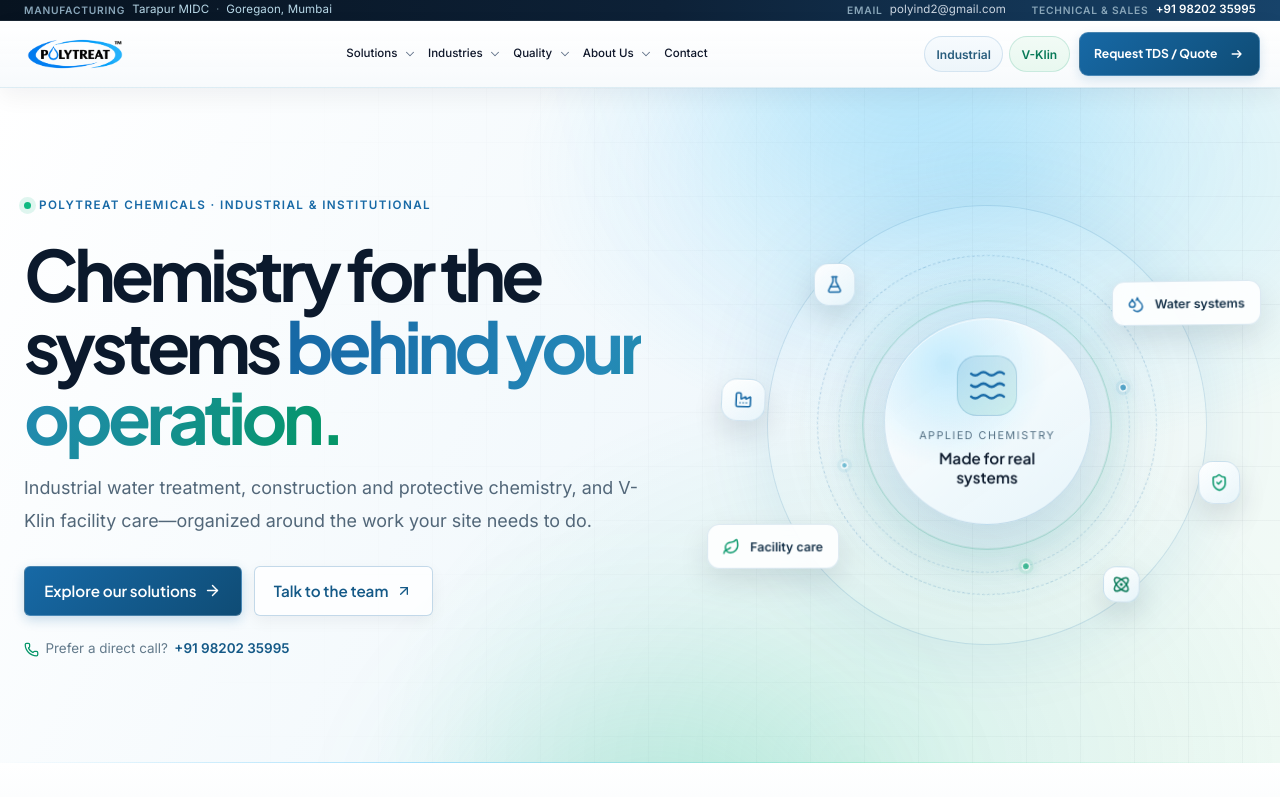
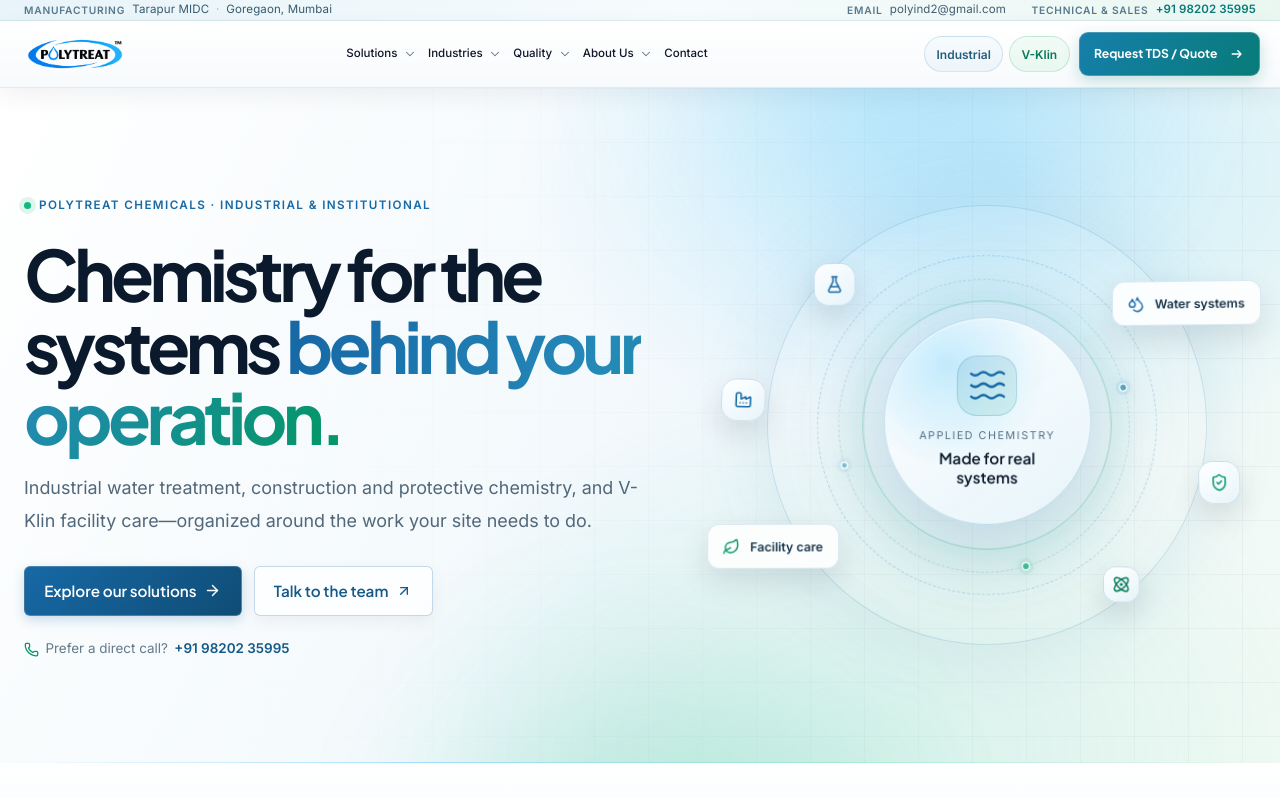
Before and after one commit to Uzair-hp/Polytreat_Demo, a Next.js app: page / in a window 1280 px wide. Shown: the top 797 px of the page. Built offline with nearby package versions, Linux system fonts and the light colour scheme.

Commit message:
style: refine header palette and scrollbars

```diff
--- a/src/app/globals.css
+++ b/src/app/globals.css
@@ -23,6 +23,8 @@
   --color-surface-alt: #F1F5F9;      /* Alternate spec tables */
   --color-border-subtle: #E2E8F0;    /* Border lines */
   --color-border-dark: #1E293B;      /* Dark mode card borders */
+  --color-scroll-track: #EDF4F7;
+  --color-scroll-thumb: #2589B8;
   --color-text-main: #0F172A;        /* High-contrast body text */
   --color-text-muted: #64748B;       /* Secondary details & specs */
   --color-text-light: #F8FAFC;       /* Text on dark backgrounds */
@@ -57,6 +59,55 @@
   font-size: 16px;
   scroll-behavior: smooth;
   -webkit-text-size-adjust: 100%;
+  scrollbar-width: thin;
+  scrollbar-color: var(--color-scroll-thumb) var(--color-scroll-track);
+}
+
+/* Keep browser and in-panel scrollbars quiet, slim, and on brand. */
+* {
+  scrollbar-width: thin;
+  scrollbar-color: var(--color-scroll-thumb) var(--color-scroll-track);
+}
+
+*::-webkit-scrollbar {
+  width: 10px;
+  height: 10px;
+}
+
+*::-webkit-scrollbar-track {
+  border-radius: 999px;
+  background: var(--color-scroll-track);
+}
+
+*::-webkit-scrollbar-thumb {
+  min-height: 36px;
+  border: 2px solid var(--color-scroll-track);
+  border-radius: 999px;
+  background: linear-gradient(180deg, #36A4CE 0%, #1674A8 58%, #128B91 100%);
+  background-clip: padding-box;
+  transition: background var(--transition-fast);
+}
+
+*::-webkit-scrollbar-thumb:hover {
+  background: linear-gradient(180deg, #238CB9 0%, #125F91 58%, #087A78 100%);
+  background-clip: padding-box;
+}
+
+*::-webkit-scrollbar-corner {
+  background: var(--color-scroll-track);
+}
+
+@media (max-width: 760px) {
+  *::-webkit-scrollbar {
+    width: 7px;
+    height: 7px;
+  }
+}
+
+@media (prefers-reduced-motion: reduce) {
+  *::-webkit-scrollbar-thumb {
+    transition: none;
+  }
 }
 
 body {
@@ -93,10 +144,10 @@
 
 /* Compact utility and contact bar */
 .topbar {
-  border-bottom: 1px solid rgba(255, 255, 255, 0.08);
+  border-bottom: 1px solid rgba(23, 105, 166, 0.1);
   padding: 0.22rem 0;
-  background: linear-gradient(90deg, #071320 0%, #0D2137 50%, #153860 100%);
-  color: #CBD5E1;
+  background: linear-gradient(90deg, #E8F4F9 0%, #F6FBFD 54%, #EAF7F1 100%);
+  color: #405D70;
   font-size: 0.72rem;
   letter-spacing: 0.01em;
   line-height: 1.2;
@@ -132,7 +183,7 @@
 }
 
 .topbar-units {
-  color: #CBD5E1;
+  color: #365B70;
 }
 
 .topbar-unit-label {
@@ -165,21 +216,21 @@
 
 .topbar-right a {
   max-width: 100%;
-  color: #CBD5E1;
+  color: #405D70;
   white-space: normal;
 }
 
 .topbar-right a:hover {
-  color: #FFFFFF;
+  color: #145987;
 }
 
 .topbar-right a strong {
-  color: var(--color-water-light);
+  color: #087A78;
   font-weight: 700;
 }
 
 .topbar-divider {
-  color: rgba(255, 255, 255, 0.2);
+  color: rgba(23, 105, 166, 0.22);
 }
 
 .hero-authority-badge {
@@ -1562,7 +1613,7 @@
 
 .topbar {
   padding: 0.2rem 0;
-  background: linear-gradient(90deg, #071320 0%, #0D2137 52%, #17436A 100%);
+  background: linear-gradient(90deg, #E8F4F9 0%, #F6FBFD 54%, #EAF7F1 100%);
 }
 
 .topbar-inner {
@@ -1586,7 +1637,7 @@
 }
 
 .topbar-label {
-  color: #89A6B9;
+  color: #58798D;
   font-size: 0.64rem;
   font-weight: 600;
   letter-spacing: 0.075em;
@@ -1595,16 +1646,24 @@
 }
 
 .topbar-units {
-  color: #B9D9E8;
+  color: #365B70;
 }
 
 .topbar-separator {
   padding: 0 0.22rem;
-  color: rgba(185, 217, 232, 0.55);
+  color: rgba(23, 105, 166, 0.45);
+}
+
+.topbar-right a {
+  color: #405D70;
+}
+
+.topbar-right a:hover {
+  color: #145987;
 }
 
 .topbar-right a strong {
-  color: #FFFFFF;
+  color: #087A78;
 }
 
 .site-header {
@@ -1655,9 +1714,19 @@
   border: 1px solid rgba(255, 255, 255, 0.22);
 }
 
+.navbar-cta {
+  background: linear-gradient(125deg, #167FAB 0%, #087B78 100%);
+  box-shadow: 0 5px 15px rgba(8, 123, 120, 0.22);
+}
+
 .navbar-cta:hover,
 .btn-accent:hover {
   background: linear-gradient(135deg, #2183C5 0%, #145E91 100%);
+}
+
+.navbar-cta:hover {
+  background: linear-gradient(125deg, #208CB7 0%, #0A8982 100%);
+  box-shadow: 0 7px 18px rgba(8, 123, 120, 0.28);
 }
 
 .home-hero {
```
